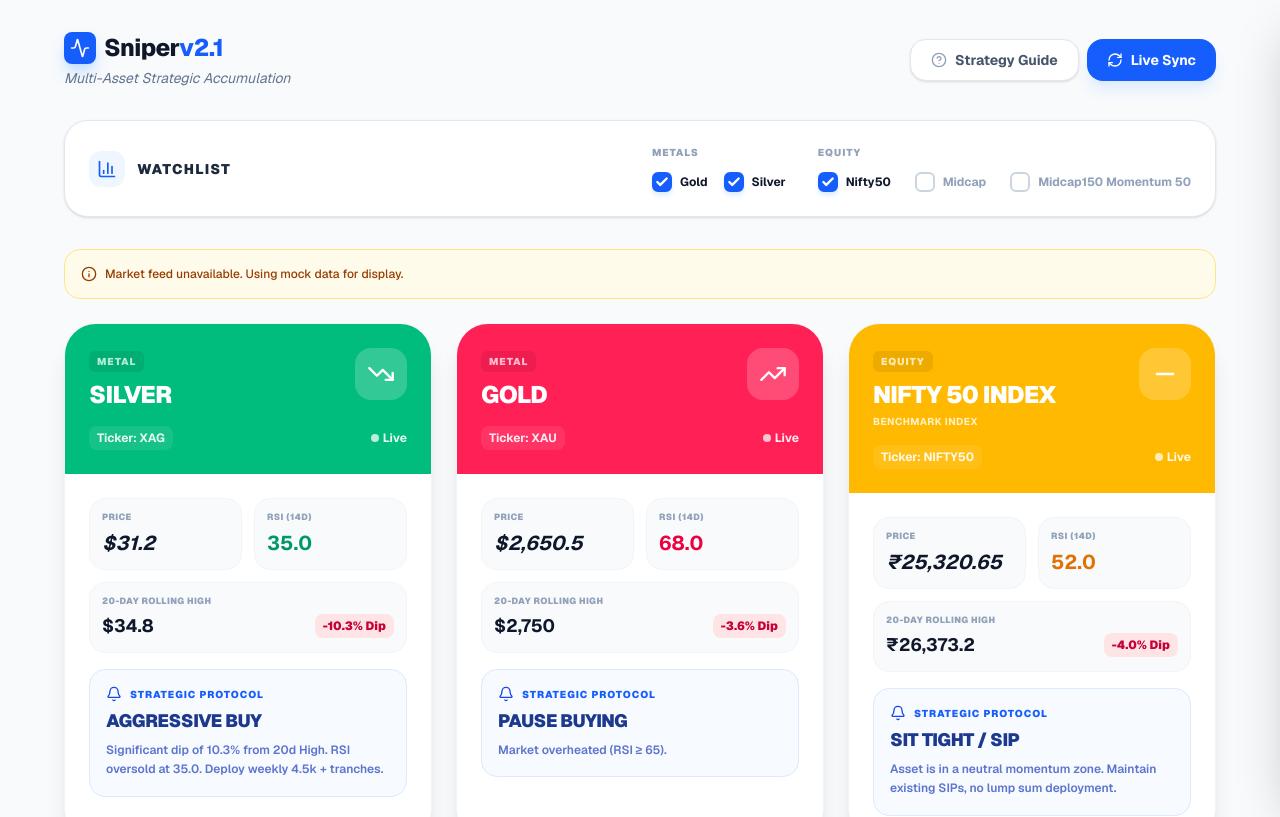
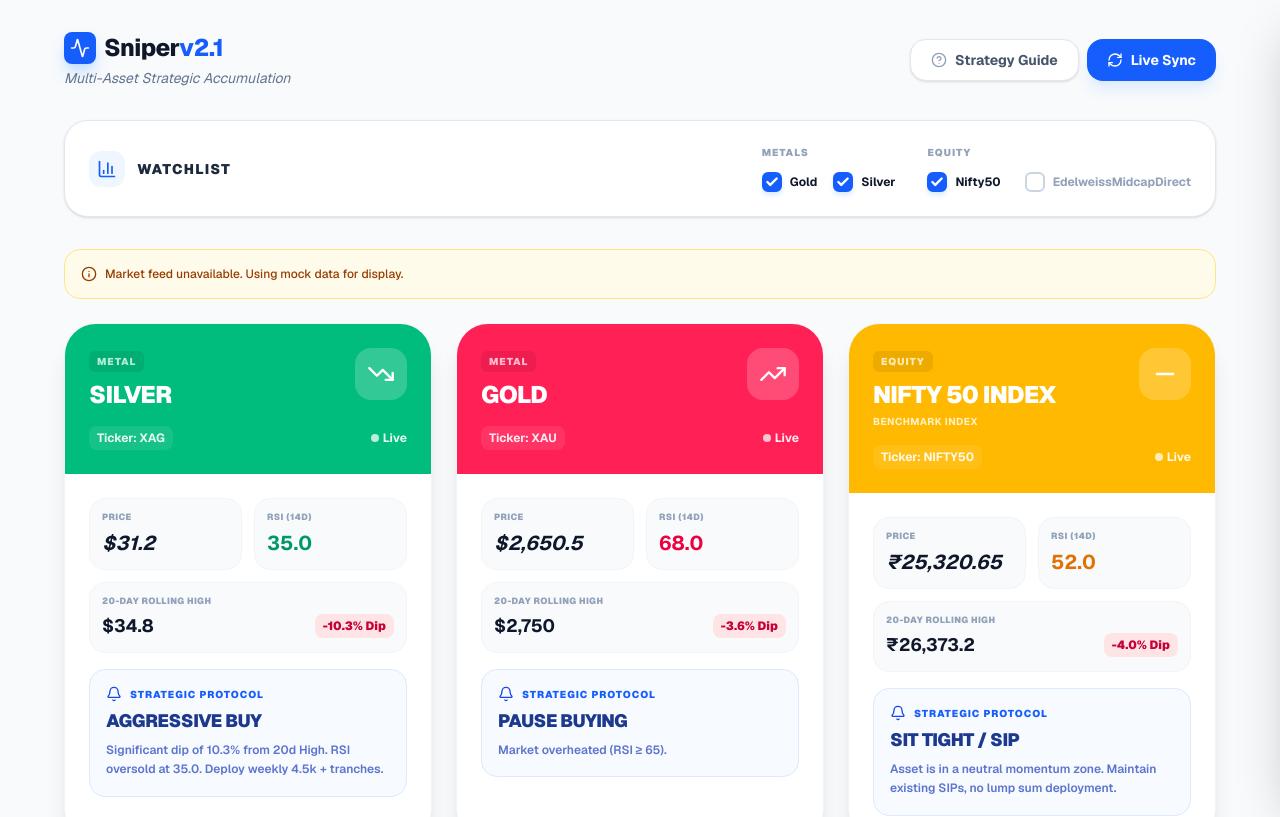
Before and after one commit to ketanSaxena/metalsniperapp, a Next.js app: page / in a window 1280 px wide. Shown: the top 817 px of the page. Built offline with nearby package versions, Linux system fonts and the light colour scheme; no server answers.

Commit message:
Update page.tsx

```diff
--- a/app/page.tsx
+++ b/app/page.tsx
@@ -415,7 +415,7 @@ export default function App() {
               <div className="flex flex-col gap-3">
                 <span className="text-[10px] font-black uppercase tracking-widest text-slate-400">Equity</span>
                 <div className="flex flex-wrap gap-x-6 gap-y-3">
-                  {['Nifty50', 'Midcap', 'Midcap150 Momentum 50'].map((asset) => (
+                  {['Nifty50', 'EdelweissMidcapDirect'].map((asset) => (
                     <label key={asset} className="flex items-center gap-2 cursor-pointer group">
                       <div
                         className={`w-5 h-5 rounded-md border-2 transition-all flex items-center justify-center
```
